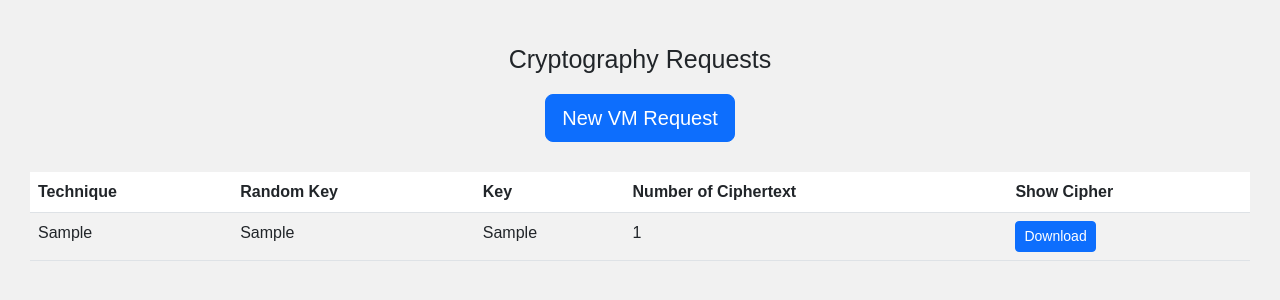
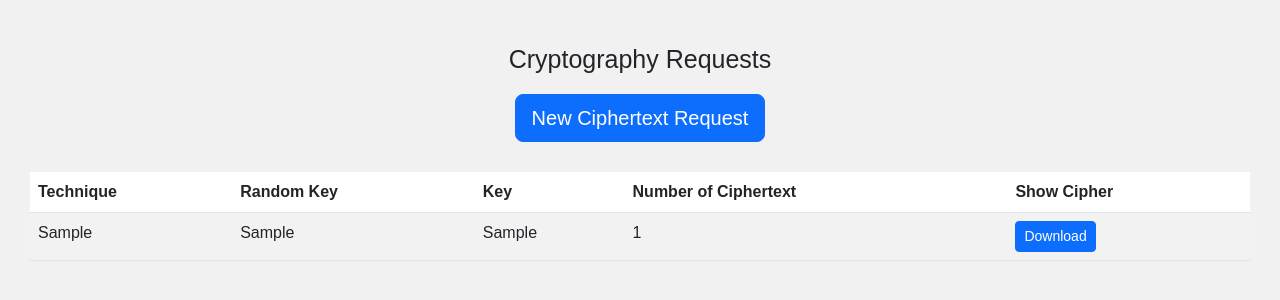
Before and after one commit to crange1umbc/ansible_manager, a Django app: page /crypt_request in a window 1280 px wide. Shown: the part 56-356 px from the top of the page. Run offline with Django 4.2, Linux system fonts and the light colour scheme; a user stored in the database is signed in; tables that the repository leaves empty hold one stand-in row (values such as "Sample post"); parts of the project's set-up code (start-up, migrations or seed data) failed here and were passed over; some libraries are stand-ins or nearby versions.

```diff
--- a/forms/templates/forms/crypt_request.html
+++ b/forms/templates/forms/crypt_request.html
@@ -1,7 +1,7 @@
 {% extends "forms/base.html" %}
 {% block content %}
 <h1>Cryptography Requests</h1>
-<div class="block-button"><a href="{% url 'crypt' %}" class="btn btn-primary btn-lg btn-block">New VM Request</a>
+<div class="block-button"><a href="{% url 'crypt' %}" class="btn btn-primary btn-lg btn-block">New Ciphertext Request</a>
 </div>
 <div class='table-responsive'>
   <table class="table table-striped mytable">
```
Also changed, not shown: requirements.txt (+41 -86 lines).
